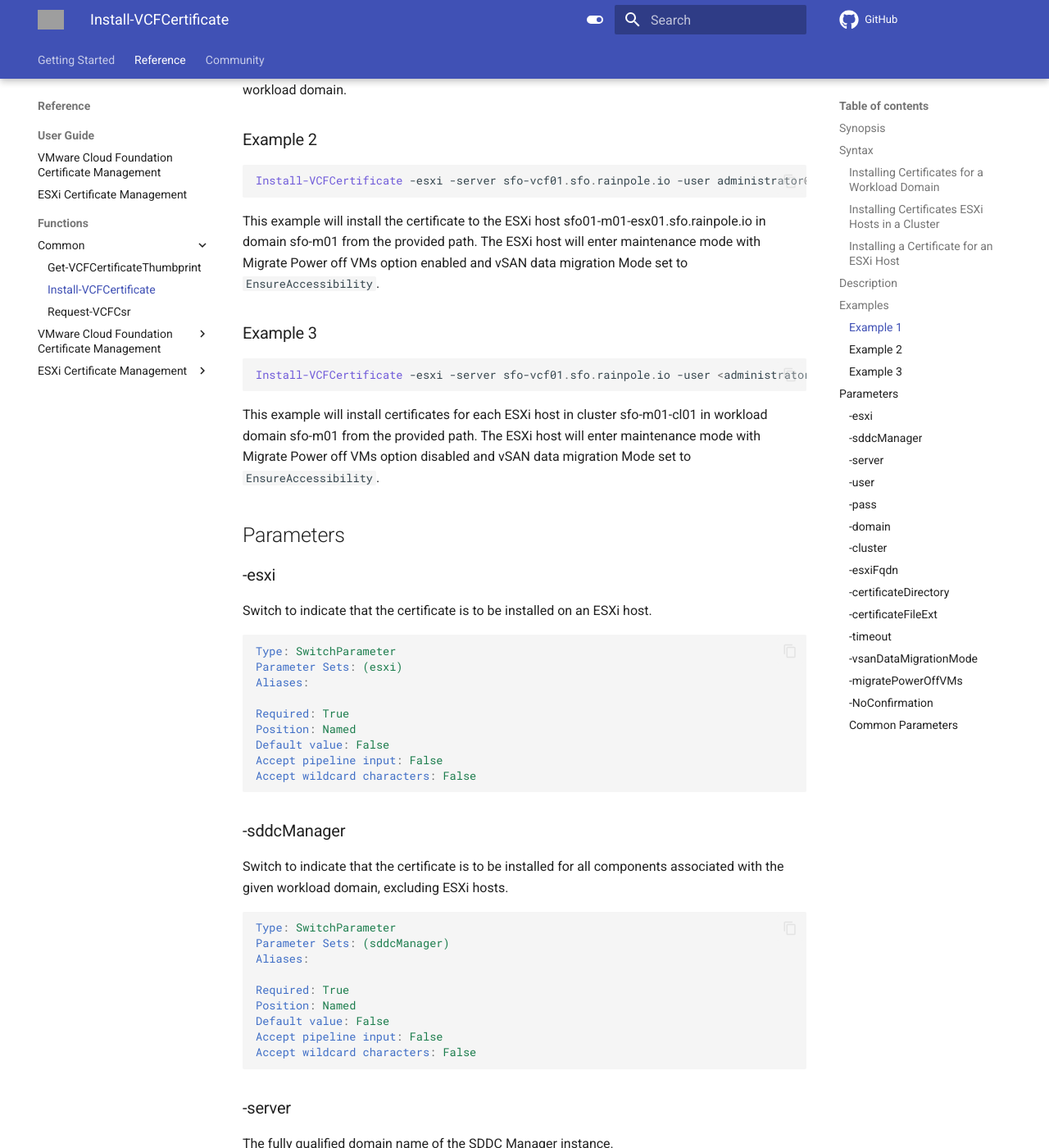
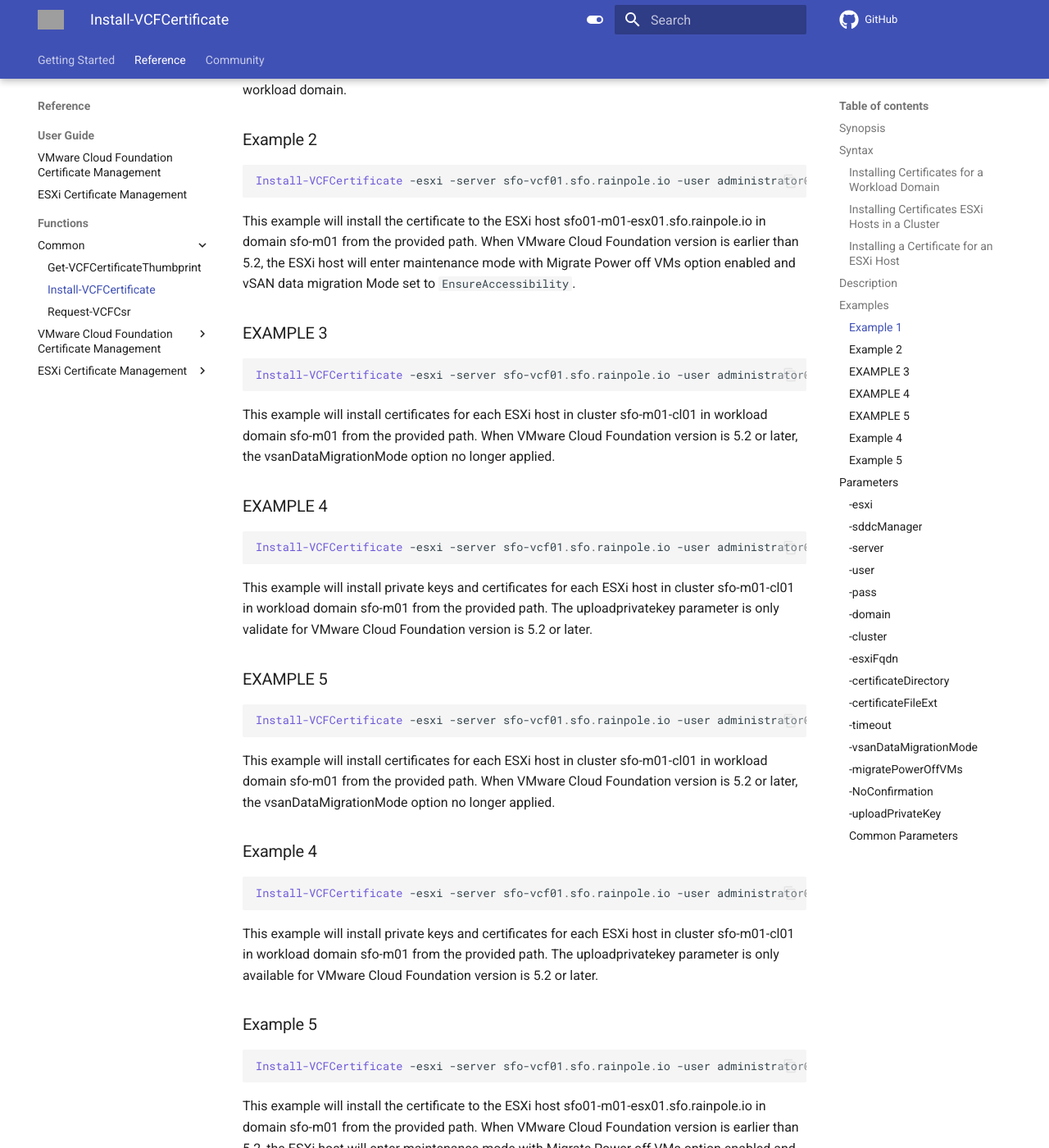
Before and after one commit to vmware/powershell-module-for-vmware-cloud-foundation-certificate-management, an MkDocs documentation site: the page built from docs/documentation/functions/Install-VCFCertificate.md, in a window 1280 px wide and 1400 px high, scrolled down 1301 px. Shown: the whole window at 82% size. Built offline with MkDocs 1.6.1 and Material for MkDocs 9.7.7, drawn with Linux system fonts in a browser that asks for light colours; comment, search, counter and statistics services are not loaded; the version menu is left out; some of the changed text lies outside the part shown; grey boxes are pictures that could not be loaded.

Commit message:
feat: add non-disruptive esxi cert replacement (#121)
Adds support to `Install-VcfCertificate` for non-disruptive ESXi certificate replacement.

Signed-off-by: Kevin Teng <kevin.teng@broadcom.com>

````diff
--- a/docs/documentation/functions/Install-VCFCertificate.md
+++ b/docs/documentation/functions/Install-VCFCertificate.md
@@ -52,15 +52,54 @@
 Install-VCFCertificate -esxi -server sfo-vcf01.sfo.rainpole.io -user administrator@vsphere.local -pass VMw@re1! -domain sfo-m01 -esxiFqdn sfo01-m01-esx01.sfo.rainpole.io -migratePowerOffVMs -vsanDataMigrationMode EnsureAccessibility -certificateDirectory F:\certificates -certificateFileExt ".cer"
 ```
 
-This example will install the certificate to the ESXi host sfo01-m01-esx01.sfo.rainpole.io in domain sfo-m01 from the provided path. The ESXi host will enter maintenance mode with Migrate Power off VMs option enabled and vSAN data migration Mode set to `EnsureAccessibility`.
+This example will install the certificate to the ESXi host sfo01-m01-esx01.sfo.rainpole.io in domain sfo-m01 from the provided path. When VMware Cloud Foundation
+version is earlier than 5.2, the ESXi host will enter maintenance mode with Migrate Power off VMs option enabled and vSAN data migration Mode set to `EnsureAccessibility`.
 
-### Example 3
+### EXAMPLE 3
 
 ```powershell
-Install-VCFCertificate -esxi -server sfo-vcf01.sfo.rainpole.io -user <administrator@vsphere.local> -pass VMw@re1! -domain sfo-m01 -cluster sfo-m01-cl01 -vsanDataMigrationMode EnsureAccessibility -certificateDirectory F:\certificates -certificateFileExt ".cer"
+Install-VCFCertificate -esxi -server sfo-vcf01.sfo.rainpole.io -user administrator@vsphere.local -pass VMw@re1! -domain sfo-m01 -cluster sfo-m01-cl01 -certificateDirectory F:\certificates -certificateFileExt ".cer"
 ```
 
-This example will install certificates for each ESXi host in cluster sfo-m01-cl01 in workload domain sfo-m01 from the provided path. The ESXi host will enter maintenance mode with Migrate Power off VMs option disabled and vSAN data migration Mode set to `EnsureAccessibility`.
+This example will install certificates for each ESXi host in cluster sfo-m01-cl01 in workload domain sfo-m01 from the provided path.  When VMware Cloud Foundation
+version is 5.2 or later, the vsanDataMigrationMode option no longer applied.
+
+### EXAMPLE 4
+
+```powershell
+Install-VCFCertificate -esxi -server sfo-vcf01.sfo.rainpole.io -user administrator@vsphere.local -pass VMw@re1! -domain sfo-m01 -cluster sfo-m01-cl01 -certificateDirectory F:\certificates -certificateFileExt ".cer" -uploadPrivateKey
+```
+
+This example will install private keys and certificates for each ESXi host in cluster sfo-m01-cl01 in workload domain sfo-m01 from the provided path.  The uploadprivatekey
+parameter is only validate for VMware Cloud Foundation version is 5.2 or later.
+
+### EXAMPLE 5
+
+```powershell
+Install-VCFCertificate -esxi -server sfo-vcf01.sfo.rainpole.io -user administrator@vsphere.local -pass VMw@re1! -domain sfo-m01 -cluster sfo-m01-cl01 -certificateDirectory F:\certificates -certificateFileExt ".cer"
+```
+
+This example will install certificates for each ESXi host in cluster sfo-m01-cl01 in workload domain sfo-m01 from the provided path.  When VMware Cloud Foundation
+version is 5.2 or later, the vsanDataMigrationMode option no longer applied.
+
+### Example 4
+
+```powershell
+Install-VCFCertificate -esxi -server sfo-vcf01.sfo.rainpole.io -user administrator@vsphere.local -pass VMw@re1! -domain sfo-m01 -cluster sfo-m01-cl01 -certificateDirectory F:\certificates -certificateFileExt ".cer" -uploadPrivateKey
+```
+
+This example will install private keys and certificates for each ESXi host in cluster sfo-m01-cl01 in workload domain sfo-m01 from the provided path.  The uploadprivatekey
+parameter is only available for VMware Cloud Foundation version is 5.2 or later.
+
+### Example 5
+
+```powershell
+Install-VCFCertificate -esxi -server sfo-vcf01.sfo.rainpole.io -user administrator@vsphere.local -pass VMw@re1! -domain sfo-m01 -esxiFqdn sfo01-m01-esx01.sfo.rainpole.io -migratePowerOffVMs -vsanDataMigrationMode EnsureAccessibility -certificateDirectory F:\certificates -certificateFileExt ".cer"
+```
+
+This example will install the certificate to the ESXi host sfo01-m01-esx01.sfo.rainpole.io in domain sfo-m01 from the provided path.  When VMware Cloud Foundation
+version is earlier than 5.2, the ESXi host will enter maintenance mode with Migrate Power off VMs option enabled and vSAN data migration Mode set to EnsureAccessibility.
+
 
 ## Parameters
 
@@ -289,6 +328,22 @@
 Accept wildcard characters: False
 ```
 
+### -uploadPrivateKey
+
+Option to upload an external private key when performing the ESXi host certificate replacement.  Supported on Vmware Cloud Foundation 5.2 or later
+
+```yaml
+Type: Switch
+Parameter Sets: (ALL)
+Aliases:
+
+Required: False
+Position: Named
+Default value: None
+Accept pipeline input: False
+Accept wildcard characters: False
+```
+
 ### Common Parameters
 
 This cmdlet supports the common parameters: -Debug, -ErrorAction, -ErrorVariable, -InformationAction, -InformationVariable, -OutVariable, -OutBuffer, -PipelineVariable, -Verbose, -WarningAction, and -WarningVariable. For more information, see [about_CommonParameters](http://go.microsoft.com/fwlink/?LinkID=113216).
````
Also changed, not shown: CHANGELOG.md (+2 -0 lines), docs/index.md (+21 -21 lines), 1 other file.
